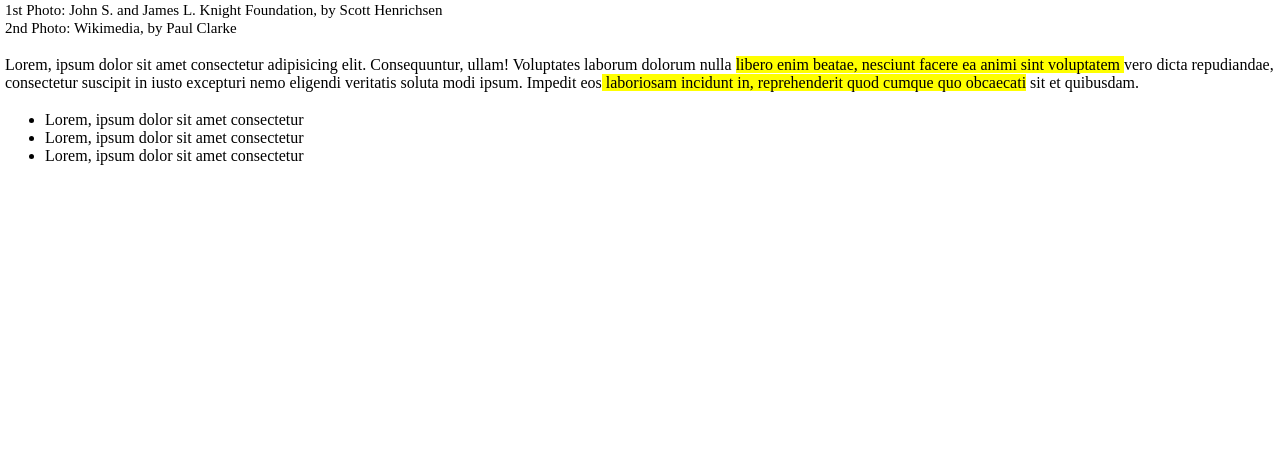
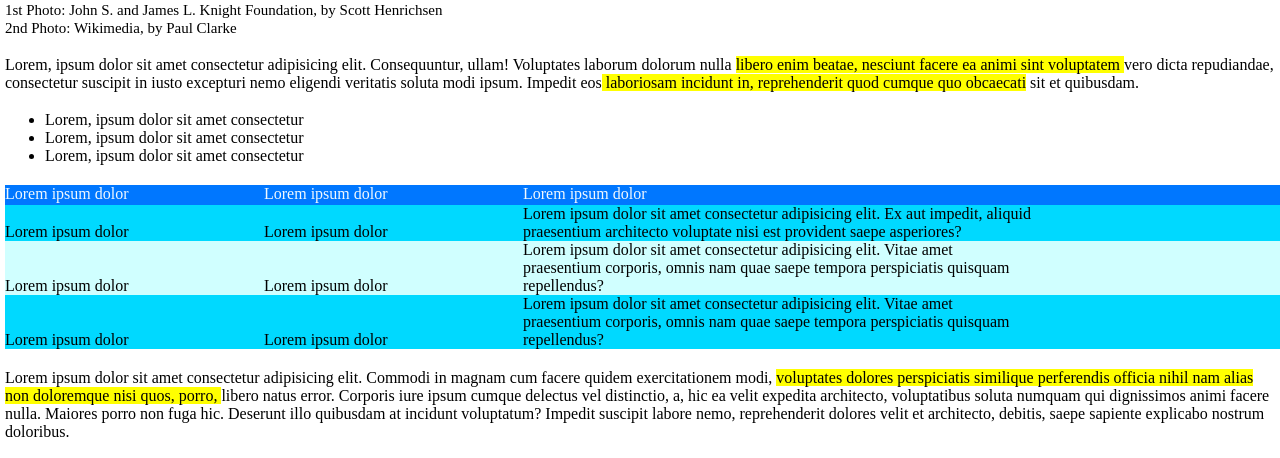
Before and after one commit to valeriofilareti/html-css-booleaner, a plain HTML site: page index.html in a window 1280 px wide. Shown: the part 582-1040 px from the top of the page. Before the commit the page ends 800 px from the top, so only its background shows below. Drawn offline with Linux system fonts and the light colour scheme.

Commit message:
[add] third section

```diff
--- a/css/style.css
+++ b/css/style.css
@@ -63,4 +63,45 @@ main > section > span {
   background-color: yellow;
 }
 
+ul {
+  padding-bottom: 20px;
+}
+
 /* /second section -------------------------------------------------------- */
+
+
+/* <!-- third section ------------------------------------- --> */
+.table-cell, .table-cell-description {
+  display: inline-block;
+}
+.table-cell {
+  width: 20%;
+}
+
+.table-cell-description {
+  width: 40%;
+}
+.table-head {
+  height:20px;
+  background-color: rgb(0, 119, 255);
+  color: aliceblue;
+
+}
+.table-raw {
+  width: 100%;
+
+}
+.table-raw.blue {
+  background-color: rgb(0, 217, 255);
+}
+.table-raw.white {
+  background-color:rgb(208, 255, 255) ;
+}
+.second-paragraph {
+  padding: 20px 0;
+}
+
+.second-paragraph > span {
+  background-color: yellow;
+}
+/* <!-- /third section ------------------------------------- --> */
--- a/index.html
+++ b/index.html
@@ -33,7 +33,7 @@
 
     <!-- second section ------------------------------------- -->
 
-    <section class="sections">
+    <section>
       <p class="first-paragraph">
         Lorem, ipsum dolor sit amet consectetur adipisicing elit. Consequuntur, ullam! Voluptates laborum dolorum nulla <span> libero enim beatae, nesciunt facere ea animi sint voluptatem </span> vero dicta repudiandae, consectetur suscipit in iusto excepturi nemo eligendi veritatis soluta modi ipsum. Impedit eos<span> laboriosam incidunt in, reprehenderit quod cumque quo obcaecati</span> sit et quibusdam.
       </p>
@@ -44,8 +44,34 @@
       </ul>
     </section>
 
+
     <!-- /second section ------------------------------------- -->
 
+    <!-- third section ------------------------------------- -->
+    <div class='table-head'>
+      <div class="table-cell">Lorem ipsum dolor</div>
+      <div class="table-cell">Lorem ipsum dolor</div>
+      <div class="table-cell-description">Lorem ipsum dolor</div>
+    </div>
+    <div class='table-raw blue'>
+      <div class="table-cell">Lorem ipsum dolor</div>
+      <div class="table-cell">Lorem ipsum dolor</div>
+      <div class="table-cell-description">Lorem ipsum dolor sit amet consectetur adipisicing elit. Ex aut impedit, aliquid praesentium architecto voluptate nisi est provident saepe asperiores?</div>
+    </div>
+    <div class='table-raw white'>
+      <div class="table-cell">Lorem ipsum dolor</div>
+      <div class="table-cell">Lorem ipsum dolor</div>
+      <div class="table-cell-description">Lorem ipsum dolor sit amet consectetur adipisicing elit. Vitae amet praesentium corporis, omnis nam quae saepe tempora perspiciatis quisquam repellendus? </div>
+    </div>
+    <div class='table-raw blue'>
+      <div class="table-cell">Lorem ipsum dolor</div>
+      <div class="table-cell">Lorem ipsum dolor</div>
+      <div class="table-cell-description">Lorem ipsum dolor sit amet consectetur adipisicing elit. Vitae amet praesentium corporis, omnis nam quae saepe tempora perspiciatis quisquam repellendus? </div>
+    </div>
+    <p class="second-paragraph">
+      Lorem ipsum dolor sit amet consectetur adipisicing elit. Commodi in magnam cum facere quidem exercitationem modi, <span> voluptates dolores perspiciatis similique perferendis officia nihil nam alias non doloremque nisi quos, porro, </span>libero natus error. Corporis iure ipsum cumque delectus vel distinctio, a, hic ea velit expedita architecto, voluptatibus soluta numquam qui dignissimos animi facere nulla. Maiores porro non fuga hic. Deserunt illo quibusdam at incidunt voluptatum? Impedit suscipit labore nemo, reprehenderit dolores velit et architecto, debitis, saepe sapiente explicabo nostrum doloribus.
+    </p>
+    <!-- /third section ------------------------------------- -->
   </main>
 
 </body>
```
